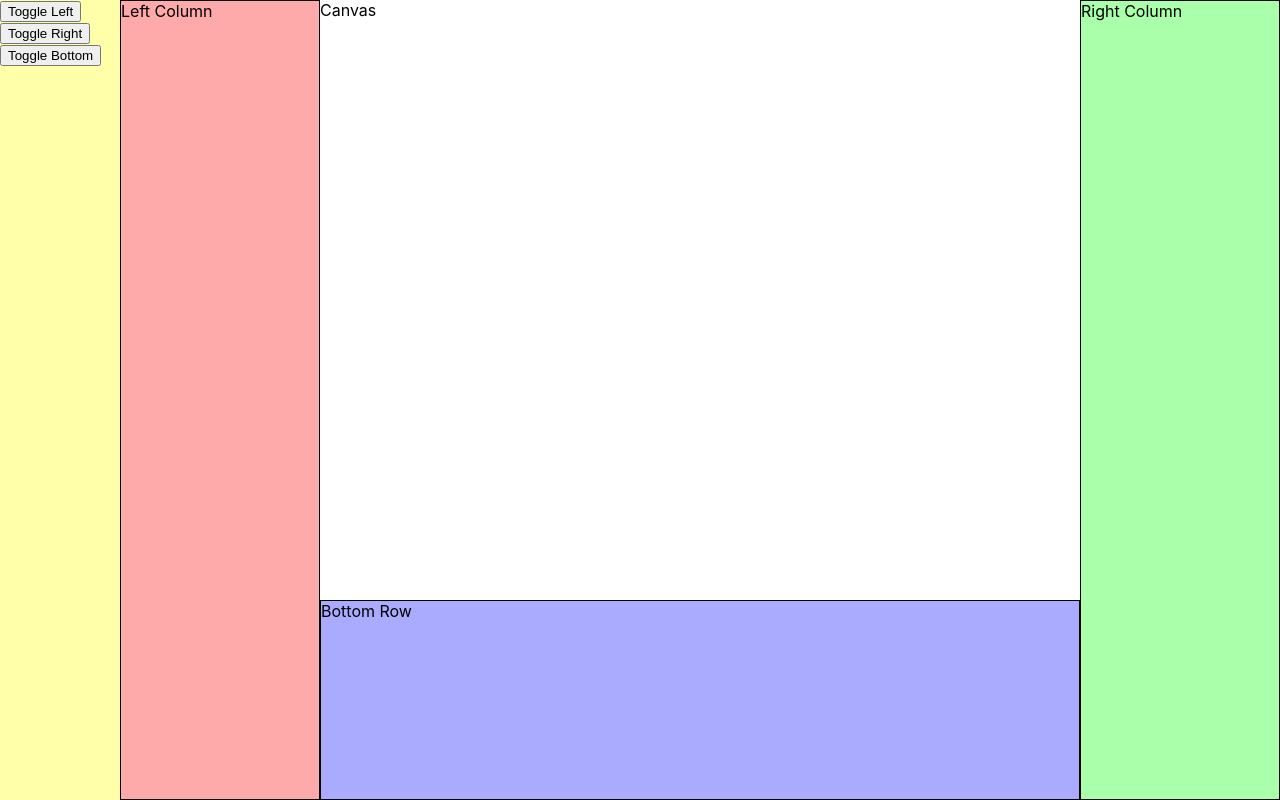
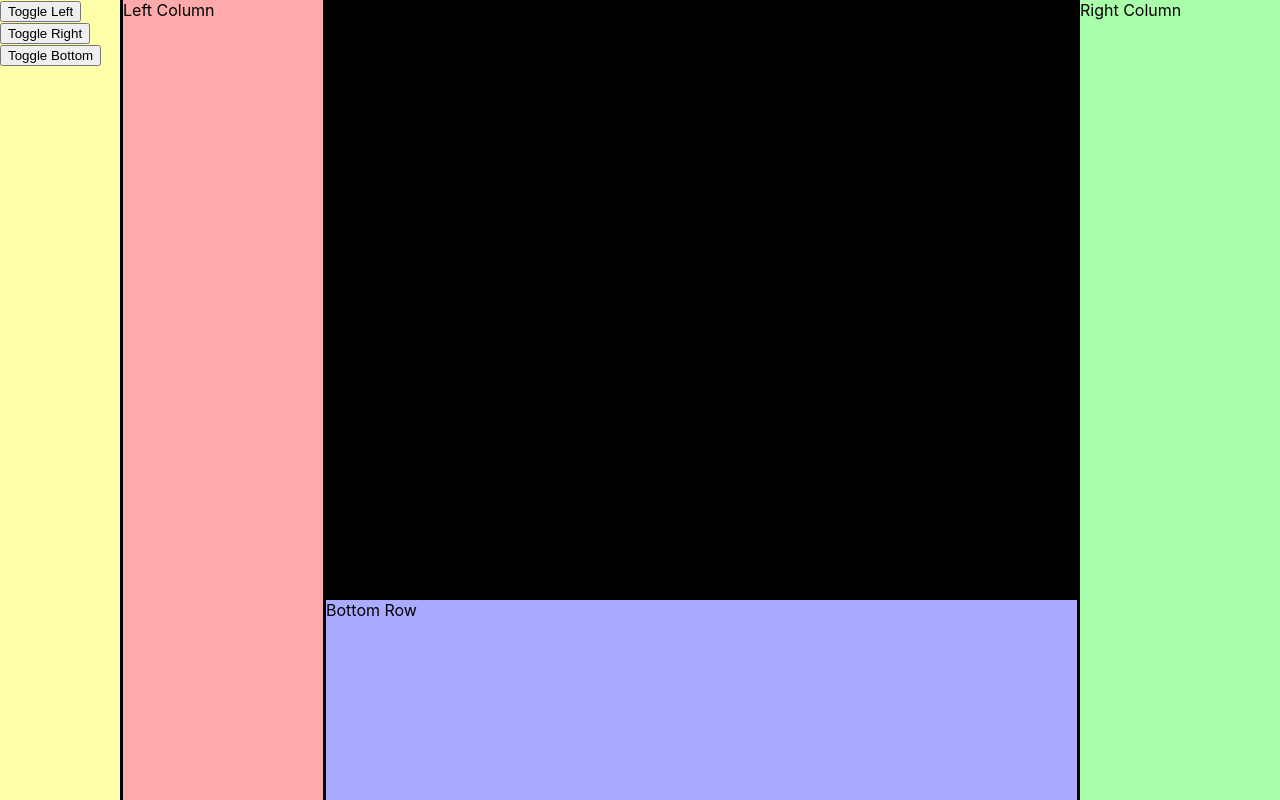
Before and after one commit to matthova/columns-with-toggles, a React (Create React App) app: page / in a window 1280 px wide. Built offline with nearby package versions, Linux system fonts and the light colour scheme.

Commit message:
use grid-gap to set borders

```diff
--- a/src/App.tsx
+++ b/src/App.tsx
@@ -16,6 +16,8 @@ const GridContainer = styled.div`
   height: 100%;
   grid-template-columns: 120px min-content 1fr min-content;
   grid-template-rows: 1fr min-content;
+  background: black;
+  grid-gap: 3px;
 `;
 
 const FarLeftColumn = styled.div`
--- a/src/ResizeOrHide.tsx
+++ b/src/ResizeOrHide.tsx
@@ -44,7 +44,6 @@ const ContentContainer = styled.div.attrs((props: ContentContainerProps): any =>
   position: absolute;
   width: 100%;
   height: 100%;
-  border: 1px solid black;
   transition: ${ p => p.isDragging ? 'none' : `${p.anchorSide} ${TRANSITION_SPEED}`};
   ${ p => `${['left', 'right'].includes(p.anchorSide) ? 'min-width' : 'min-height'}: ${p.minSize}px;`}
 `
```
